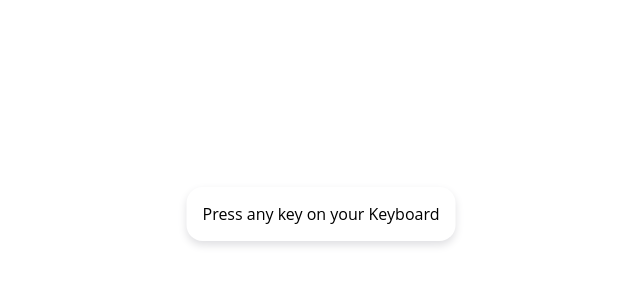
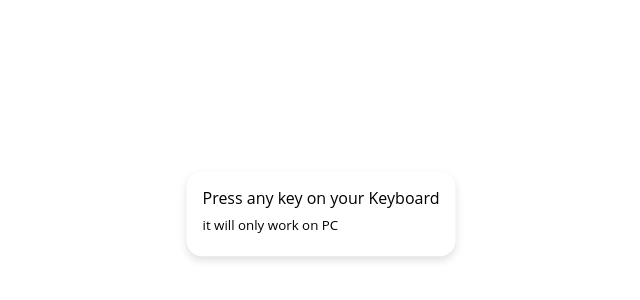
Before and after one commit to taherbadri/Javascript-KeyChecker.io, a plain HTML site: page index.html in a window 1280 px wide. Shown: the part 186-486 px from the top of the page, without its empty margins (319-959 px from the left). Drawn offline with Linux system fonts and the light colour scheme.

Commit message:
some minor updations

```diff
--- a/index.html
+++ b/index.html
@@ -8,7 +8,8 @@
     </head>
     <body>
         <div class="container">
-            <p contenteditable>Press any key on your Keyboard</p>
+            <p contenteditable>Press any key on your Keyboard <small>it will
+                    only work on PC</small></p>
         </div>
         <script src="script.js"></script>
     </body>
```
